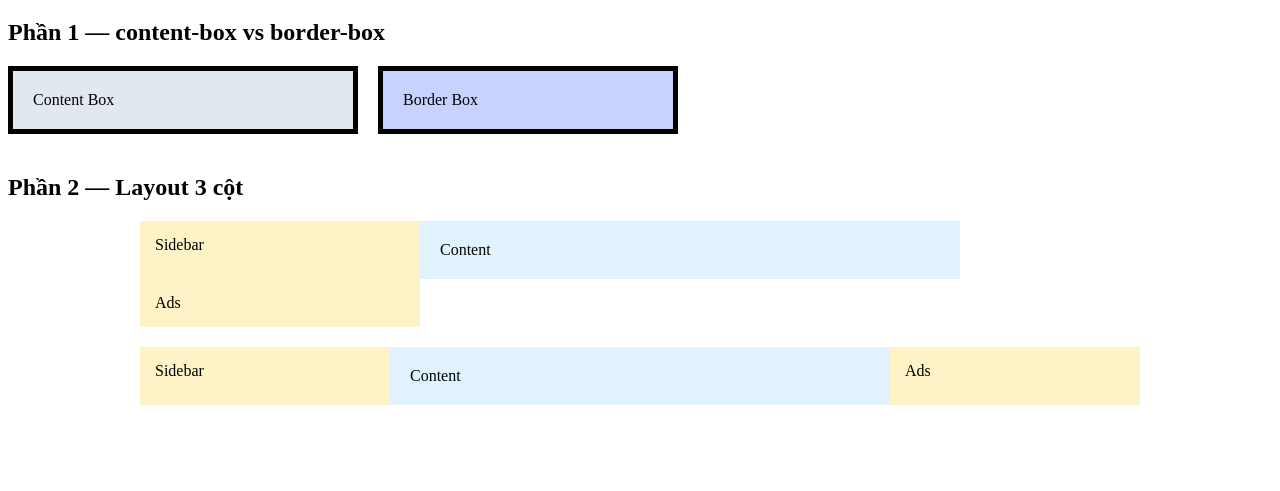
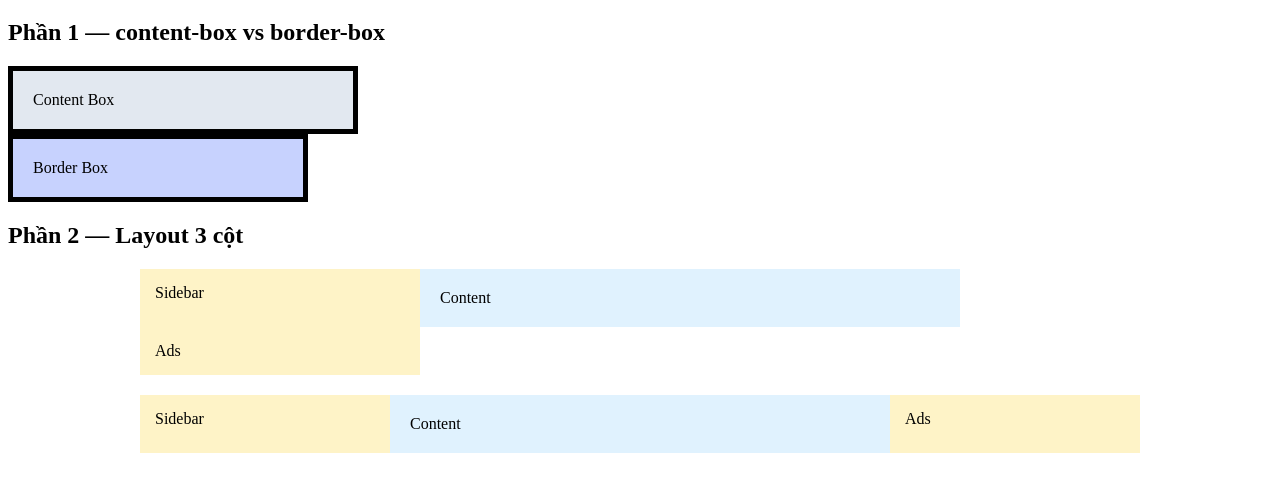
Before and after one commit to ThuyTram06/CSE391-TangThuyTram-2451160838, a plain HTML site: page PBT_03/boxmodel_lab.html in a window 1280 px wide. Shown: the part 61-552 px from the top of the page. Drawn offline with Linux system fonts and the light colour scheme.

Commit message:
Update boxmodel_lab.html

```diff
--- a/PBT_03/boxmodel_lab.html
+++ b/PBT_03/boxmodel_lab.html
@@ -12,7 +12,7 @@
 <!--PHẦN 1 -->
 <h2>Phần 1 — content-box vs border-box</h2>
 
-<div class="wrapper">
+<div class="container-lab">
     <div class="box content-box">Content Box</div>
     <div class="box border-box">Border Box</div>
 </div>
```
